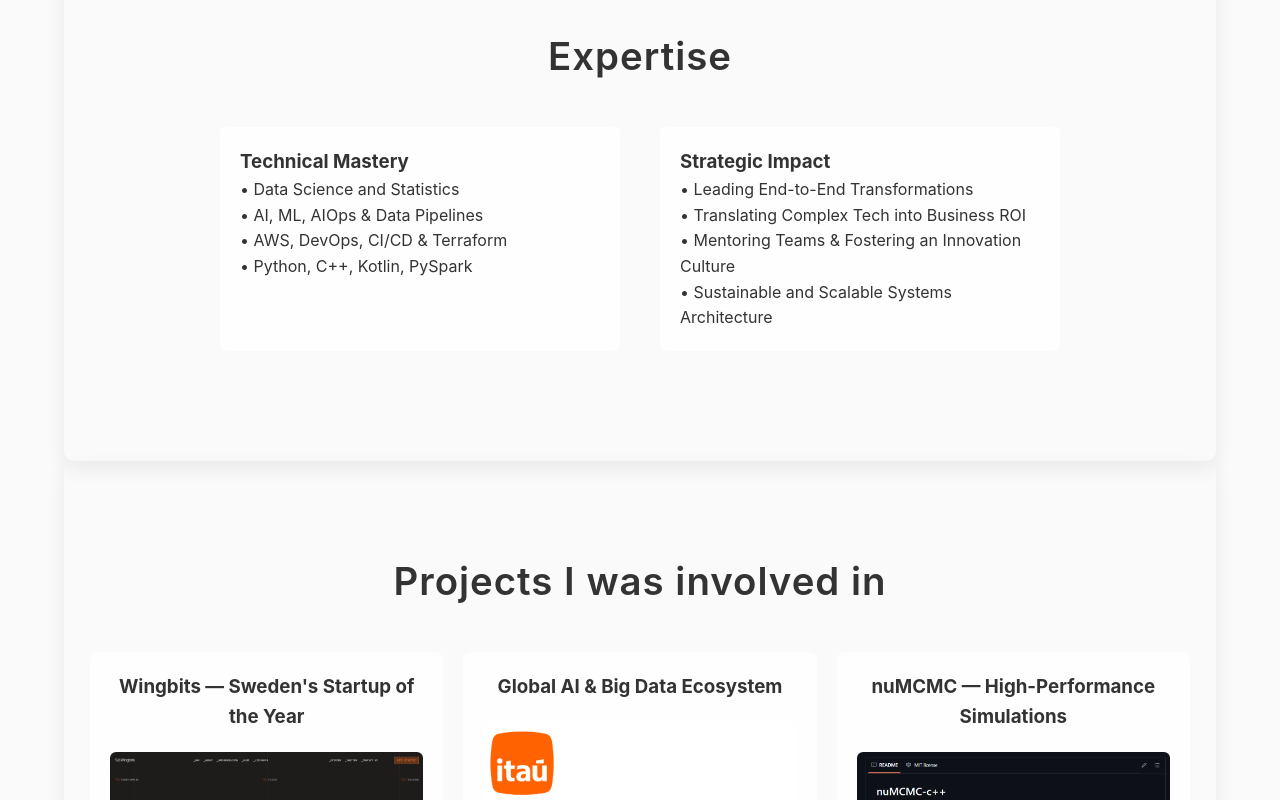
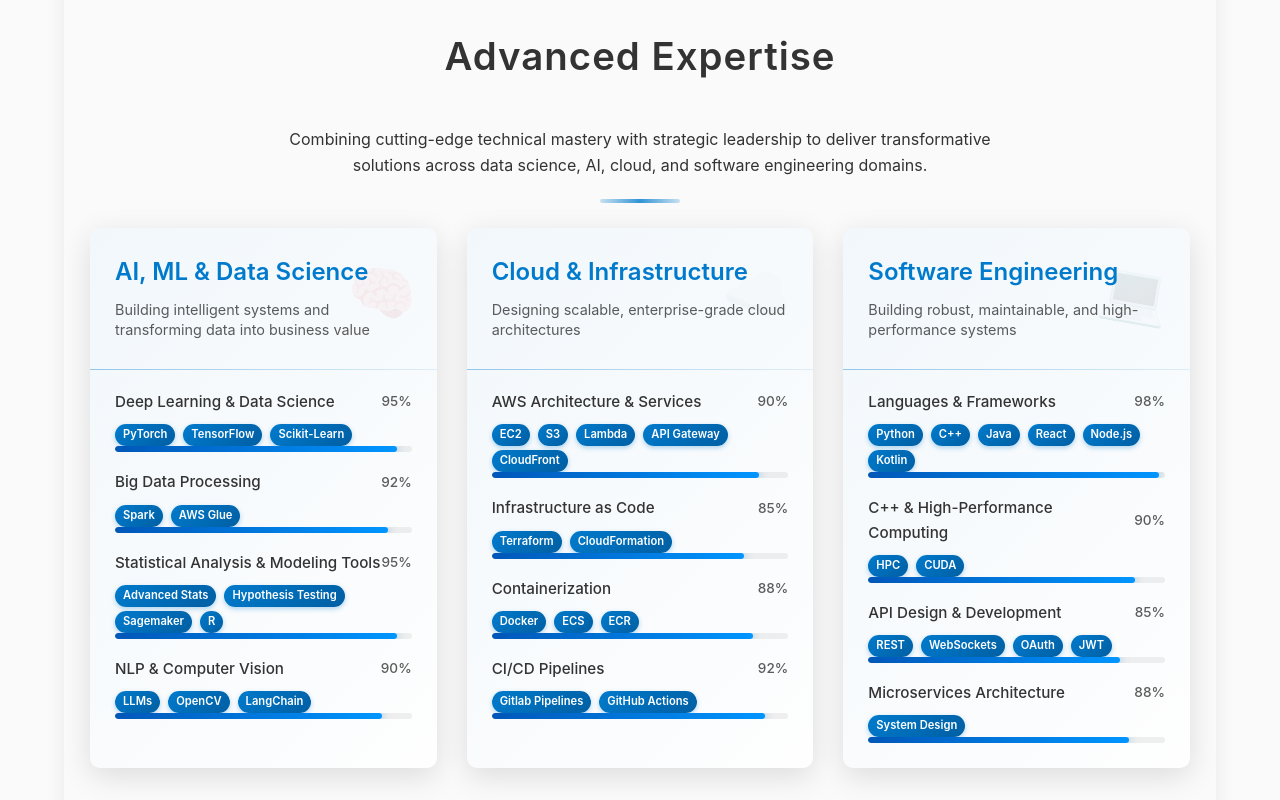
Before and after one commit to MarianoChaves/profile, a React (Create React App) app: page / in a window 1280 px wide. Shown: the part 1500-2300 px from the top of the page. Built offline with nearby package versions, Linux system fonts and the light colour scheme.

Commit message:
feat: skills

```diff
--- a/src/App.css
+++ b/src/App.css
@@ -328,30 +328,310 @@ html {
 }
 
 /*
-  10) Skills
+  10) Skills - Versão melhorada
+*/
+/*
+  10) Skills - Versão Avançada e Integrada
 */
 .skills-container {
-  display: flex;
-  gap: 40px;
-  justify-content: center;
-  flex-wrap: wrap;
+  display: grid;
+  grid-template-columns: repeat(auto-fit, minmax(280px, 1fr));
+  gap: 30px;
   margin-top: 40px;
+  max-width: 1100px;
+  margin-left: auto;
+  margin-right: auto;
 }
 
-.skills-container > div {
-  flex: 1 1 300px;
-  max-width: 400px;
+.skill-card {
   background-color: var(--card-bg);
-  padding: 20px;
-  border-radius: 6px;
-  transition: box-shadow 0.3s;
-  text-align: left;
+  border-radius: 10px;
+  overflow: hidden;
+  transition: transform 0.4s ease, box-shadow 0.3s ease;
+  position: relative;
+  z-index: 1;
+  box-shadow: 0 8px 30px rgba(0, 0, 0, 0.12);
 }
 
-.skills-container > div:hover {
-  box-shadow: 0 4px 12px rgba(0,0,0,0.2);
+.skill-card:hover {
+  transform: translateY(-8px);
+  box-shadow: 0 15px 35px rgba(0, 0, 0, 0.18);
 }
 
+.skill-card::before {
+  content: '';
+  position: absolute;
+  top: 0;
+  left: 0;
+  width: 100%;
+  height: 100%;
+  background: linear-gradient(135deg, rgba(0, 122, 204, 0.05) 0%, rgba(0, 122, 204, 0) 100%);
+  z-index: -1;
+}
+
+.skill-header {
+  padding: 25px 25px 15px;
+  position: relative;
+  overflow: hidden;
+}
+
+.skill-header::after {
+  content: '';
+  position: absolute;
+  bottom: 0;
+  left: 0;
+  width: 100%;
+  height: 1px;
+  background: linear-gradient(90deg, rgba(0, 122, 204, 0.4) 0%, rgba(0, 122, 204, 0.1) 100%);
+}
+
+.skill-header .skill-icon {
+  position: absolute;
+  right: 20px;
+  top: 20px;
+  font-size: 3.5rem;
+  opacity: 0.1;
+  transform: rotate(10deg);
+  z-index: 0;
+  transition: all 0.3s ease;
+}
+
+.skill-card:hover .skill-header .skill-icon {
+  transform: rotate(0deg) scale(1.1);
+  opacity: 0.15;
+}
+
+.skill-title {
+  font-size: 1.5rem;
+  font-weight: 600;
+  margin-bottom: 8px;
+  color: #007acc;
+  position: relative;
+  z-index: 1;
+}
+
+.skill-subtitle {
+  font-size: 0.9rem;
+  color: var(--text-color);
+  opacity: 0.8;
+  margin-bottom: 15px;
+  line-height: 1.4;
+  position: relative;
+  z-index: 1;
+}
+
+.skill-body {
+  padding: 20px 25px 25px;
+}
+
+.skill-item {
+  margin-bottom: 18px;
+  position: relative;
+}
+
+.skill-item:last-child {
+  margin-bottom: 0;
+}
+
+.skill-name {
+  display: flex;
+  justify-content: space-between;
+  align-items: center;
+  margin-bottom: 6px;
+}
+
+.skill-name span {
+  font-weight: 500;
+  font-size: 0.95rem;
+}
+
+.skill-name .skill-percentage {
+  font-size: 0.85rem;
+  color: var(--text-color);
+  opacity: 0.8;
+}
+
+.skill-bar {
+  height: 6px;
+  width: 100%;
+  background-color: rgba(0, 0, 0, 0.06);
+  border-radius: 3px;
+  overflow: hidden;
+  position: relative;
+}
+
+.dark .skill-bar {
+  background-color: rgba(255, 255, 255, 0.1);
+}
+
+.skill-progress {
+  position: absolute;
+  top: 0;
+  left: 0;
+  height: 100%;
+  border-radius: 3px;
+  background: linear-gradient(90deg, #007acc 0%, #3aa0e9 100%);
+  box-shadow: 0 0 10px rgba(0, 122, 204, 0.5);
+  width: 0;
+  transition: width 1.5s cubic-bezier(0.1, 0.5, 0.2, 1);
+}
+
+.skill-card.technical .skill-progress {
+  background: linear-gradient(90deg, #0057b8 0%, #0095ff 100%);
+}
+
+.skill-card.strategic .skill-progress {
+  background: linear-gradient(90deg, #005294 0%, #007acc 100%);
+}
+
+.skills-intro {
+  text-align: center;
+  max-width: 750px;
+  margin: 0 auto 50px;
+  position: relative;
+}
+
+.skills-intro::after {
+  content: '';
+  position: absolute;
+  bottom: -25px;
+  left: 50%;
+  transform: translateX(-50%);
+  width: 80px;
+  height: 4px;
+  background: linear-gradient(90deg, rgba(0, 122, 204, 0.2) 0%, rgba(0, 122, 204, 0.8) 50%, rgba(0, 122, 204, 0.2) 100%);
+  border-radius: 2px;
+}
+
+/* Efeito de scroll reveal para barras de progresso */
+.skill-visible .skill-progress {
+  animation: fillBar 1.5s cubic-bezier(0.1, 0.45, 0.2, 1) forwards;
+}
+
+@keyframes fillBar {
+  0% {
+    width: 0;
+  }
+  100% {
+    width: var(--skill-level);
+  }
+}
+
+/* Badges nas skills */
+.skill-badge {
+  display: inline-block;
+  font-size: 0.7rem;
+  font-weight: 600;
+  color: white;
+  background: linear-gradient(135deg, #007acc 0%, #005fa3 100%);
+  padding: 2px 8px;
+  border-radius: 20px;
+  margin-right: 8px;
+  box-shadow: 0 2px 5px rgba(0, 122, 204, 0.3);
+}
+
+.skill-item-wrapper {
+  display: flex;
+  align-items: flex-start;
+}
+
+.skill-item-icon {
+  flex-shrink: 0;
+  width: 20px;
+  margin-right: 10px;
+  color: #007acc;
+  opacity: 0.8;
+  text-align: center;
+}
+
+.skill-item-content {
+  flex-grow: 1;
+}
+
+.skill-highlight {
+  color: #007acc;
+  font-weight: 500;
+  display: inline-block;
+}
+
+/* Efeito de destaque no hover */
+.skill-card:hover .skill-progress {
+  box-shadow: 0 0 15px rgba(0, 122, 204, 0.7);
+}
+
+/* Neural network connections background in skills (integração com o tema) */
+.skill-card::after {
+  content: '';
+  position: absolute;
+  top: -50%;
+  left: -50%;
+  width: 200%;
+  height: 200%;
+  background-image:
+    radial-gradient(circle, rgba(0, 122, 204, 0.1) 1px, transparent 1px),
+    radial-gradient(circle, rgba(0, 122, 204, 0.05) 1px, transparent 1px);
+  background-size: 30px 30px, 90px 90px;
+  background-position: 0 0, 15px 15px;
+  transform: rotate(30deg);
+  opacity: 0;
+  transition: opacity 0.5s ease;
+  z-index: -1;
+  pointer-events: none;
+}
+
+.skill-card:hover::after {
+  opacity: 0.3;
+}
+
+/* Animação de entrada */
+@keyframes skillCardEnter {
+  from {
+    opacity: 0;
+    transform: translateY(30px);
+  }
+  to {
+    opacity: 1;
+    transform: translateY(0);
+  }
+}
+
+.skills-container .skill-card {
+  opacity: 0;
+  animation: skillCardEnter 0.8s forwards;
+}
+
+.skills-container .skill-card:nth-child(1) {
+  animation-delay: 0.1s;
+}
+
+.skills-container .skill-card:nth-child(2) {
+  animation-delay: 0.3s;
+}
+
+.skills-container .skill-card:nth-child(3) {
+  animation-delay: 0.5s;
+}
+
+.skills-container .skill-card:nth-child(4) {
+  animation-delay: 0.7s;
+}
+
+/* Responsividade */
+@media (max-width: 768px) {
+  .skills-container {
+    grid-template-columns: 1fr;
+  }
+
+  .skill-header .skill-icon {
+    font-size: 2.5rem;
+    right: 15px;
+    top: 15px;
+  }
+
+  .skill-title {
+    font-size: 1.3rem;
+  }
+}
 /*
   11) Projects
 */
--- a/src/App.js
+++ b/src/App.js
@@ -52,17 +52,8 @@ const strings = {
              into real impact, from financial market giants to award-winning startups.`,
     },
     expertise: {
-      heading: 'Expertise',
-      hardSkillsTitle: 'Technical Mastery',
-      hardSkillsList: `• Data Science and Statistics
-                       • AI, ML, AIOps & Data Pipelines
-                       • AWS, DevOps, CI/CD & Terraform
-                       • Python, C++, Kotlin, PySpark`,
-      softSkillsTitle: 'Strategic Impact',
-      softSkillsList: `• Leading End-to-End Transformations
-                       • Translating Complex Tech into Business ROI
-                       • Mentoring Teams & Fostering an Innovation Culture
-                       • Sustainable and Scalable Systems Architecture`,
+      heading: 'Advanced Expertise',
+      subtitle: 'Combining cutting-edge technical mastery with strategic leadership to deliver transformative solutions across data science, AI, cloud, and software engineering domains.',
     },
     projects: {
       heading: 'Projects I was involved in',
@@ -114,17 +105,8 @@ const strings = {
              até startups premiadas.`,
     },
     expertise: {
-      heading: 'Expertise',
-      hardSkillsTitle: 'Domínio Técnico',
-      hardSkillsList: `• Ciência de Dados e Estatística
-                       • AI, ML, AIOps & Data Pipelines
-                       • AWS, DevOps, CI/CD & Terraform
-                       • Python, C++, Kotlin, PySpark`,
-      softSkillsTitle: 'Impacto Estratégico',
-      softSkillsList: `• Liderança de Transformações End-to-End
-                       • Tradução de Tecnologia Complexa em ROI de Negócios
-                       • Mentoria de Equipes & Cultura de Inovação
-                       • Arquiteturas Sustentáveis e Escaláveis`,
+      heading: 'Competências Avançadas',
+      subtitle: 'Combinando domínio técnico de ponta com liderança estratégica para entregar soluções transformadoras em ciência de dados, IA, cloud e engenharia de software.',
     },
     projects: {
       heading: 'Projetos envolvidos',
@@ -261,33 +243,172 @@ function About({ lang }) {
 }
 
 /* =========== Skills =========== */
+/* =========== Skills (Versão Avançada e Integrada) =========== */
 function Skills({ lang }) {
+  const [isVisible, setIsVisible] = React.useState(false);
+  const skillsRef = React.useRef(null);
+
+  React.useEffect(() => {
+    const options = {
+      root: null,
+      rootMargin: '0px',
+      threshold: 0.3,
+    };
+
+    const observer = new IntersectionObserver((entries) => {
+      entries.forEach(entry => {
+        if (entry.isIntersecting) {
+          setIsVisible(true);
+          observer.unobserve(entry.target);
+        }
+      });
+    }, options);
+
+    if (skillsRef.current) {
+      observer.observe(skillsRef.current);
+    }
+
+    return () => {
+      if (skillsRef.current) {
+        observer.unobserve(skillsRef.current);
+      }
+    };
+  }, []);
+
+  const technicalSkills = [
+    {
+      icon: "🧠",
+      title: lang === 'en' ? "AI, ML & Data Science" : "IA, ML & Ciência de Dados",
+      description: lang === 'en'
+        ? "Building intelligent systems and transforming data into business value"
+        : "Construção de sistemas inteligentes e transformação de dados em valor de negócio",
+      skills: [
+        {
+          name: "Deep Learning & Data Science",
+          level: 95,
+          badges: ["PyTorch", "TensorFlow", "Scikit-Learn"]
+        },
+        {
+          name: "Big Data Processing",
+          level: 92,
+          badges: ["Spark", "AWS Glue"]
+        },
+        {
+          name: "Statistical Analysis & Modeling Tools",
+          level: 95,
+          badges: ["Advanced Stats", "Hypothesis Testing", "Sagemaker", "R"]
+        },
+        {
+          name: "NLP & Computer Vision",
+          level: 90,
+          badges: ["LLMs", "OpenCV", "LangChain"]
+        }
+      ]
+    },
+    {
+      icon: "☁️",
+      title: lang === 'en' ? "Cloud & Infrastructure" : "Cloud & Infraestrutura",
+      description: lang === 'en'
+        ? "Designing scalable, enterprise-grade cloud architectures"
+        : "Projetando arquiteturas cloud escaláveis de nível empresarial",
+      skills: [
+        {
+          name: "AWS Architecture & Services",
+          level: 90,
+          badges: ["EC2", "S3", "Lambda", "API Gateway", "CloudFront"]
+        },
+        {
+          name: "Infrastructure as Code",
+          level: 85,
+          badges: ["Terraform", "CloudFormation"]
+        },
+        {
+          name: "Containerization",
+          level: 88,
+          badges: ["Docker", "ECS", "ECR"]
+        },
+        {
+          name: "CI/CD Pipelines",
+          level: 92,
+          badges: ["Gitlab Pipelines", "GitHub Actions"]
+        }
+      ]
+    },
+    {
+      icon: "💻",
+      title: lang === 'en' ? "Software Engineering" : "Engenharia de Software",
+      description: lang === 'en'
+        ? "Building robust, maintainable, and high-performance systems"
+        : "Construindo sistemas robustos, sustentáveis e de alto desempenho",
+      skills: [
+        {
+          name: "Languages & Frameworks",
+          level: 98,
+          badges: ["Python", "C++", "Java", "React", "Node.js", "Kotlin"]
+        },
+        {
+          name: "C++ & High-Performance Computing",
+          level: 90,
+          badges: ["HPC", "CUDA"]
+        },
+        {
+          name: "API Design & Development",
+          level: 85,
+          badges: ["REST", "WebSockets", "OAuth", "JWT",]
+        },
+        {
+          name: "Microservices Architecture",
+          level: 88,
+          badges: ["System Design"]
+        }
+      ]
+    }
+  ];
+
   return (
-    <section id="skills" className="skills section fade-in">
+    <section id="skills" className="skills section fade-in" ref={skillsRef}>
       <h2>{strings[lang].expertise.heading}</h2>
-      <div className="skills-container">
-        <div className="hard-skills">
-          <h3>{strings[lang].expertise.hardSkillsTitle}</h3>
-          <p>
-            {strings[lang].expertise.hardSkillsList.split('\n').map((line, idx) => (
-              <React.Fragment key={idx}>
-                {line}
-                <br />
-              </React.Fragment>
-            ))}
-          </p>
-        </div>
-        <div className="soft-skills">
-          <h3>{strings[lang].expertise.softSkillsTitle}</h3>
-          <p>
-            {strings[lang].expertise.softSkillsList.split('\n').map((line, idx) => (
-              <React.Fragment key={idx}>
-                {line}
-                <br />
-              </React.Fragment>
-            ))}
-          </p>
-        </div>
+
+      <div className="skills-intro">
+        <p>{strings[lang].expertise.subtitle}</p>
+      </div>
+
+      <div className={`skills-container ${isVisible ? 'skill-visible' : ''}`}>
+        {technicalSkills.map((domain, index) => (
+          <div className="skill-card technical" key={`domain-${index}`}>
+            <div className="skill-header">
+              <div className="skill-icon">{domain.icon}</div>
+              <h3 className="skill-title">{domain.title}</h3>
+              <p className="skill-subtitle">{domain.description}</p>
+            </div>
+
+            <div className="skill-body">
+              {domain.skills.map((skill, skillIndex) => (
+                <div className="skill-item" key={`skill-${index}-${skillIndex}`}>
+                  <div className="skill-name">
+                    <span>{skill.name}</span>
+                    <span className="skill-percentage">{skill.level}%</span>
+                  </div>
+
+                  <div className="skill-badges">
+                    {skill.badges.map((badge, badgeIndex) => (
+                      <span className="skill-badge" key={`badge-${skillIndex}-${badgeIndex}`}>
+                        {badge}
+                      </span>
+                    ))}
+                  </div>
+
+                  <div className="skill-bar">
+                    <div
+                      className="skill-progress"
+                      style={{ '--skill-level': `${skill.level}%` }}
+                    ></div>
+                  </div>
+                </div>
+              ))}
+            </div>
+          </div>
+        ))}
       </div>
     </section>
   );
```
